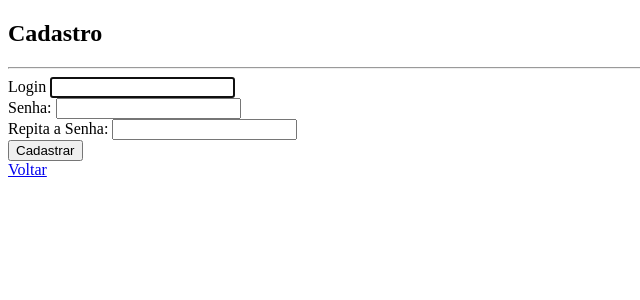
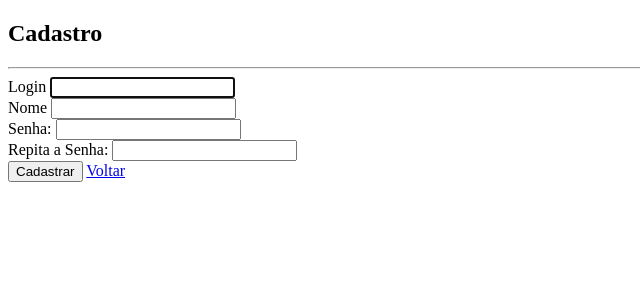
Before and after one commit to gbaierski/BrazucaCraft, a PHP site: page /app/view/usuario/cadastroUsuario.php in a window 1280 px wide. Shown: the top 300 px of the page, without its empty margins (0-640 px from the left). Run offline with PHP 8.4, Linux system fonts and the light colour scheme.

Commit message:
Melhoria no cadastro

```diff
--- a/app/control/usuario.php
+++ b/app/control/usuario.php
@@ -47,6 +47,7 @@ function cadastrar() {
     $usuario = new Usuario();
 
     $login = trim(strip_tags($_POST['login']));
+    $nome = trim(strip_tags($_POST['nome']));
     $senha = trim(strip_tags($_POST['senha']));
     $senha_repetida = trim(strip_tags($_POST['senha_repetida']));
 
@@ -59,8 +60,8 @@ function cadastrar() {
         header('location: ..\view\usuario\cadastroUsuario.php?repetido=senha');
 
       } else {
-
-        $insere = $usuario->cadastraUsuario($login,$senha);
+        $permissao = "Usuario";
+        $insere = $usuario->cadastraUsuario($login,$senha,$nome,$permissao);
 
         if ($insere == true) {
 
--- a/app/model/usuario/classUsuario.php
+++ b/app/model/usuario/classUsuario.php
@@ -23,9 +23,9 @@ class Usuario {
     }
 
     //função que cadastra o usuário no banco
-    public function cadastraUsuario($login,$senha) {
+    public function cadastraUsuario($login,$senha,$nome,$permissao) {
 
-        $sql = "INSERT INTO usuarios (usuarioLogin, usuarioSenha) VALUES ('$login','$senha')";
+        $sql = "INSERT INTO usuarios (usuarioLogin, usuarioSenha, nomeUsuario, permissao) VALUES ('$login','$senha','$nome','$permissao')";
         $executa = mysqli_query($this->conexao->getConnection(), $sql);
 
         if(mysqli_affected_rows($this->conexao->getConnection()) > 0) {
--- a/app/view/usuario/cadastroUsuario.php
+++ b/app/view/usuario/cadastroUsuario.php
@@ -36,7 +36,11 @@
         <label for="login">Login</label>
         <input type="text" id="login" name="login" required autofocus>
         </div>
-
+      <div>
+        <label for="nome">Nome</label>
+        <input type="text" id="nome" name="nome" required>
+        </div>
+      <div>
       <div>
         <label for="senha">Senha:</label>
         <input type="password" id="senha" name="senha" required>
```
